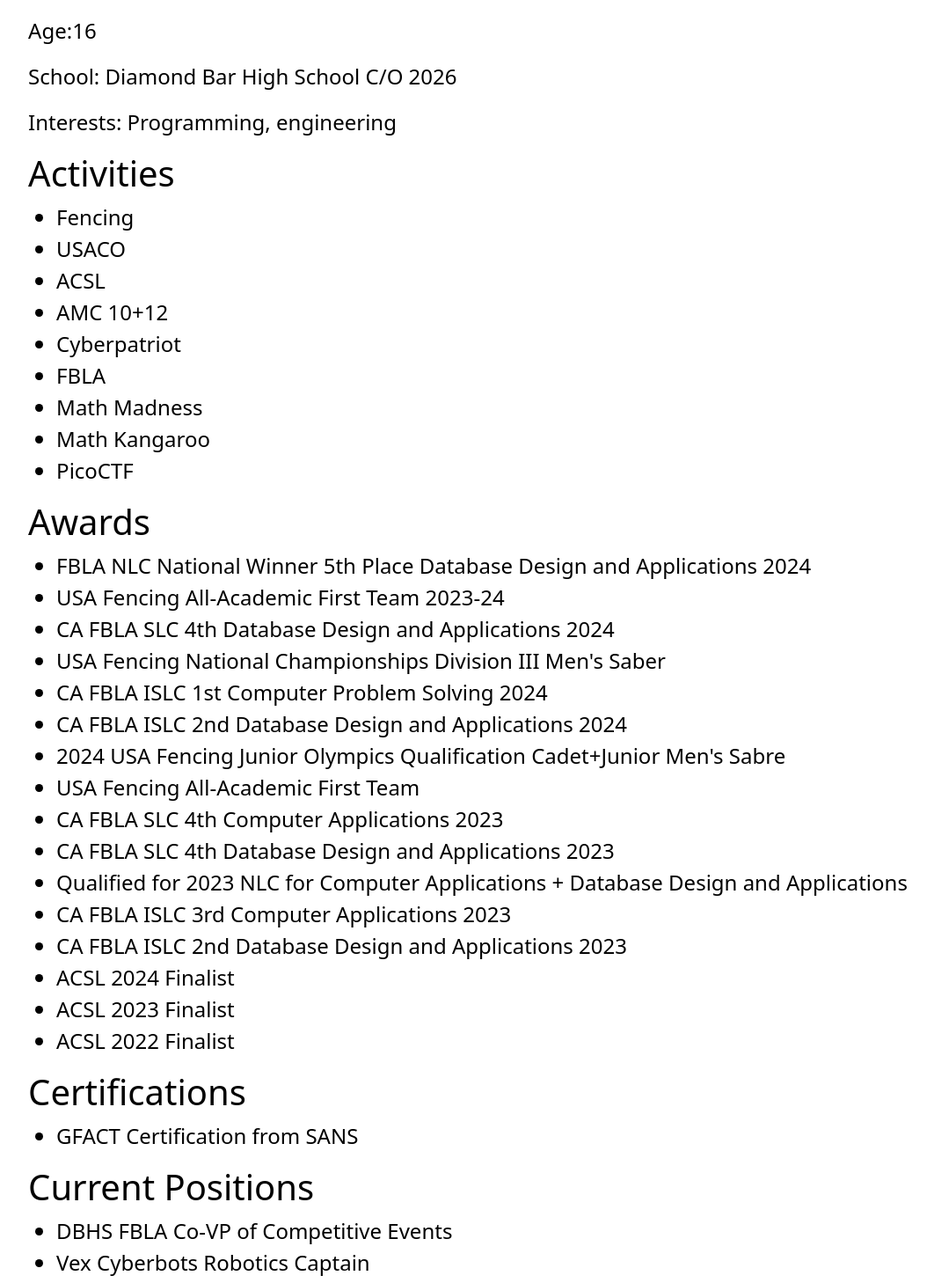
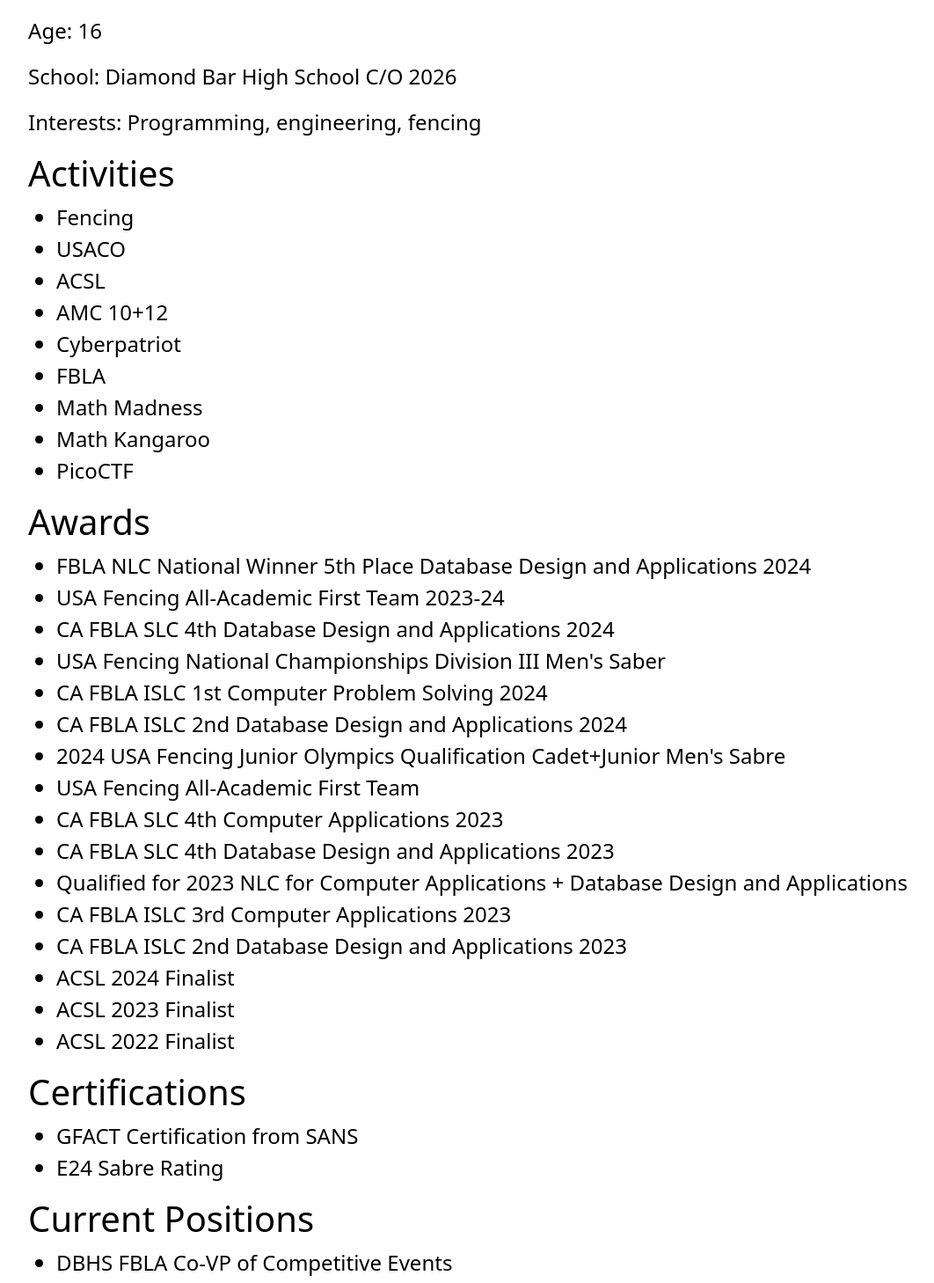
Before and after one commit to GSWForever8/portfolio-aidan-hong, a React (Create React App) app in the folder client/: page /about in a window 1280 px wide. Shown: the part 212-1670 px from the top of the page at 88% size, without its empty margins (108-1170 px from the left). Built offline with nearby package versions, Linux system fonts and the light colour scheme.

Commit message:
Updates to about.js

```diff
--- a/client/public/index.html
+++ b/client/public/index.html
@@ -8,7 +8,7 @@
     <meta name="viewport" content="width=device-width, initial-scale=1" />
     <meta name="theme-color" content="#000000" />
     <meta
-      name="description"
+      name="Aidan Hong"
       content="Aidan Hong's Portfolio"
     />
     <link rel="apple-touch-icon" href="./pages/logo.png" />
--- a/client/src/pages/About.js
+++ b/client/src/pages/About.js
@@ -3,9 +3,9 @@
         <div class="content">
             <h1>About Me</h1>
             <p>Name: Aidan Hong</p>
-            <p>Age:16</p>
+            <p>Age: 16</p>
             <p>School: Diamond Bar High School C/O 2026</p>
-            <p>Interests: Programming, engineering</p>
+            <p>Interests: Programming, engineering, fencing</p>
             <h1>Activities</h1>
             <ul>
                 <li>Fencing</li>
@@ -40,6 +40,7 @@
             <h1>Certifications</h1>
             <ul>
                 <li>GFACT Certification from SANS</li>
+                <li>E24 Sabre Rating</li>
             </ul>
             <h1>Current Positions</h1>
             <ul>
```
